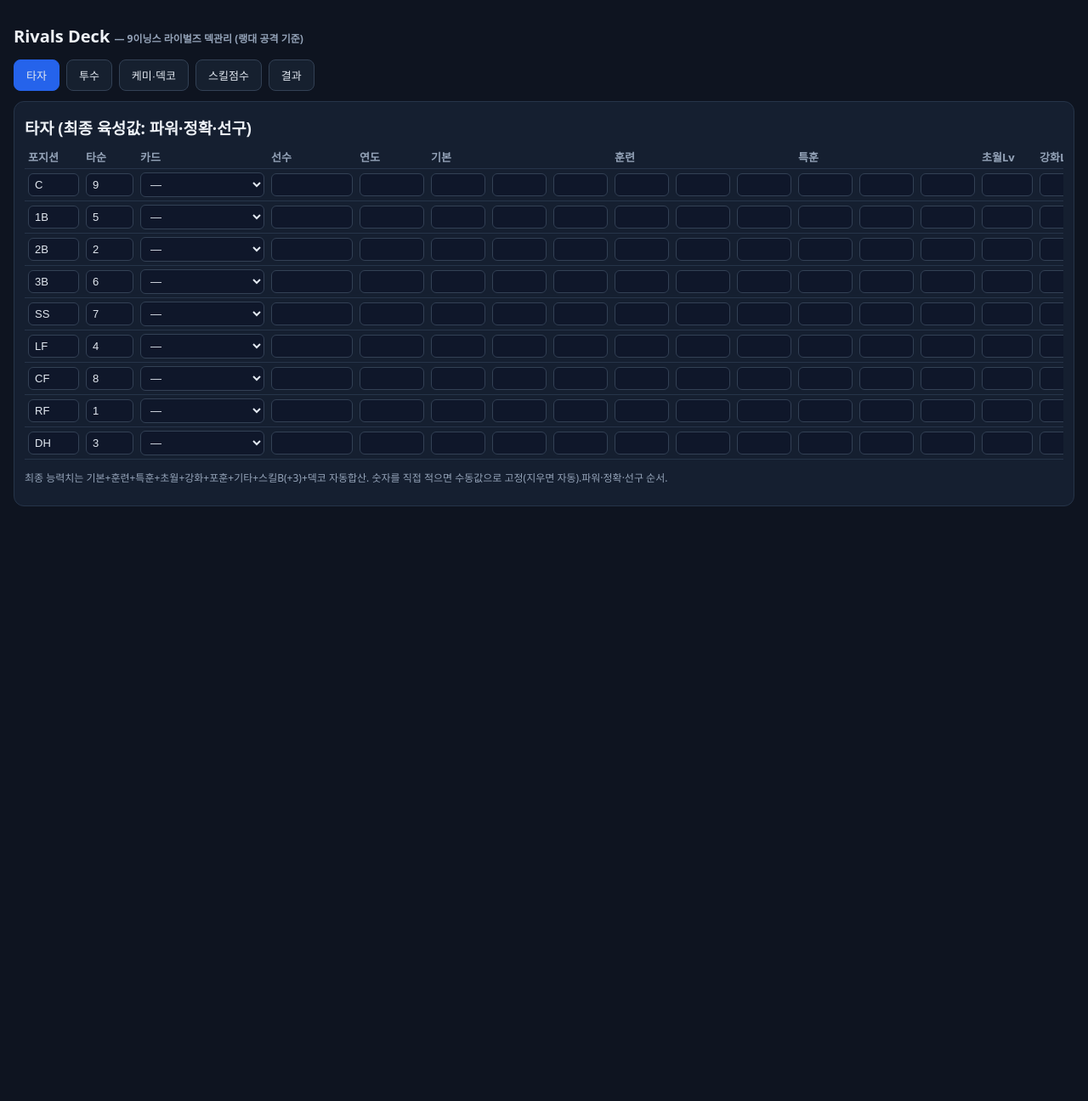
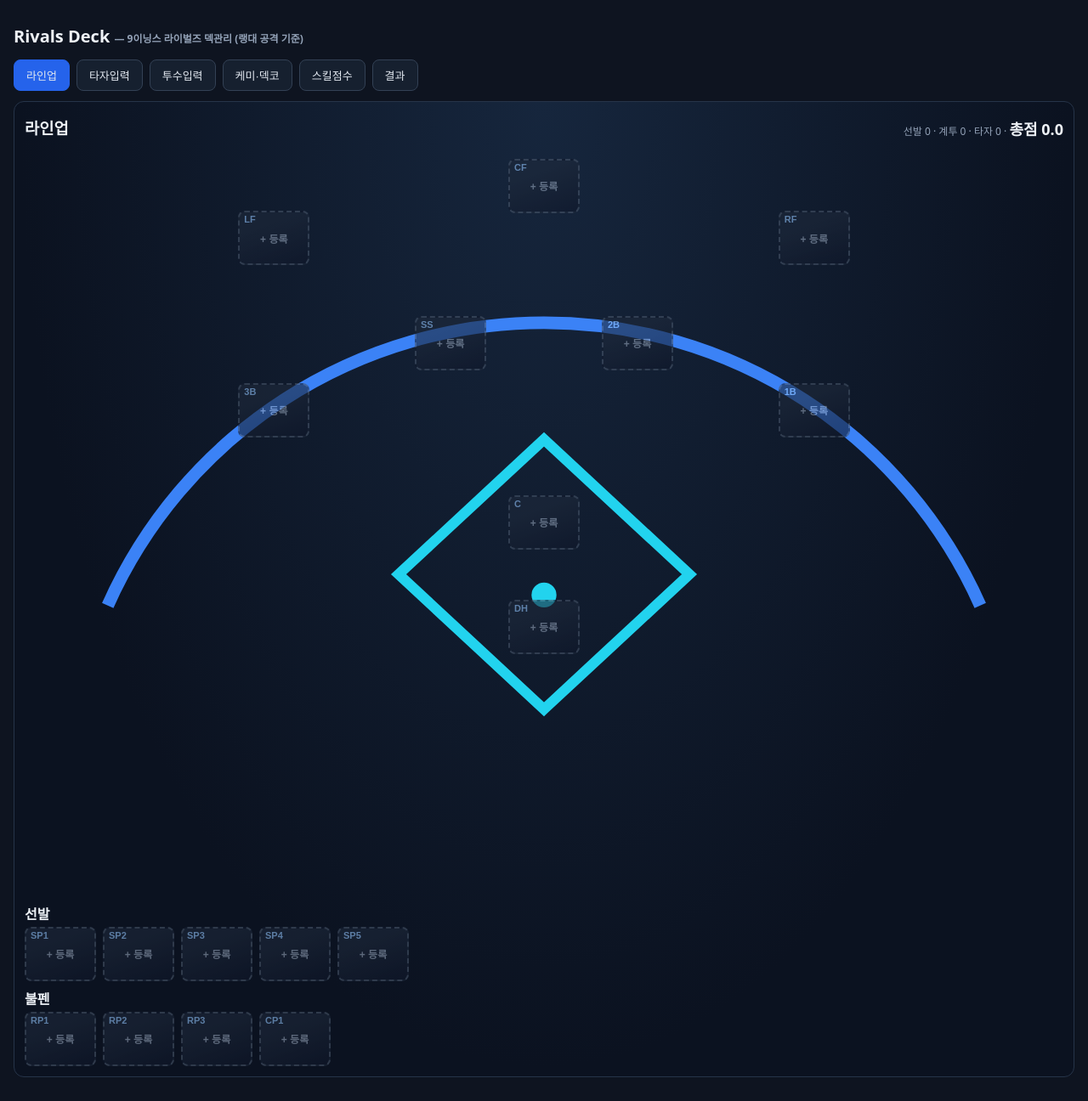
Before and after one commit to huniii32/mlb-rivals-deck, a React (Vite) app: page / in a window 1280 px wide. Shown: the whole page at 85% size. Before the commit the page ends 800 px from the top, so only its background shows below. Built offline with nearby package versions, Linux system fonts and the light colour scheme.

Commit message:
feat: 다이아몬드 라인업 뷰 (포지션 카드 배치·등급 테두리·총점)

```diff
--- a/src/App.tsx
+++ b/src/App.tsx
@@ -2,6 +2,7 @@ import { useEffect, useMemo, useState } from "react";
 import type { Chem, Kind, PlayerInput, SkillTables } from "./lib/engine";
 import { calcPlayer, flagDefaults } from "./lib/engine";
 import { PlayerTable } from "./components/PlayerTable";
+import { LineupView } from "./components/LineupView";
 import { DeckPanel } from "./components/DeckPanel";
 import { SkillPanel } from "./components/SkillPanel";
 import { ResultPanel } from "./components/ResultPanel";
@@ -70,7 +71,7 @@ function load(): State {
   }
 }
 
-type Tab = "batter" | "pitcher" | "deck" | "skills" | "result";
+type Tab = "lineup" | "batter" | "pitcher" | "deck" | "skills" | "result";
 
 export default function App() {
   const [boot] = useState(load);
@@ -79,7 +80,7 @@ export default function App() {
   const [flags, setFlags] = useState(boot.flags);
   const [yearInputs, setYearInputs] = useState(boot.yearInputs);
   const [tables, setTables] = useState(boot.tables);
-  const [tab, setTab] = useState<Tab>("batter");
+  const [tab, setTab] = useState<Tab>("lineup");
 
   useEffect(() => {
     localStorage.setItem(KEY, JSON.stringify({ players, chem, flags, yearInputs, tables }));
@@ -123,12 +124,15 @@ export default function App() {
     <div className="wrap">
       <h1>Rivals Deck <span className="muted">— 9이닝스 라이벌즈 덱관리 (랭대 공격 기준)</span></h1>
       <div className="tabs">
-        {(["batter", "pitcher", "deck", "skills", "result"] as Tab[]).map((t) => (
+        {(["lineup", "batter", "pitcher", "deck", "skills", "result"] as Tab[]).map((t) => (
           <button key={t} className={tab === t ? "on" : ""} onClick={() => setTab(t)}>
-            {{ batter: "타자", pitcher: "투수", deck: "케미·덱코", skills: "스킬점수", result: "결과" }[t]}
+            {{ lineup: "라인업", batter: "타자입력", pitcher: "투수입력", deck: "케미·덱코", skills: "스킬점수", result: "결과" }[t]}
           </button>
         ))}
       </div>
+      {tab === "lineup" && (
+        <LineupView batters={batters} pitchers={pitchers} bRes={bRes} pRes={pRes} gotoInput={setTab} />
+      )}
       {tab === "batter" && (
         <PlayerTable title="타자 (최종 육성값: 파워·정확·선구)" kind="batter" rows={batters} results={bRes} update={update} customNames={customNames.batter} />
       )}
--- /dev/null
+++ b/src/components/LineupView.tsx
@@ -0,0 +1,137 @@
+import type { PlayerInput, PlayerResult } from "../lib/engine";
+
+// 게임 라인업 화면처럼 다이아몬드 위에 카드 배치.
+// 타자 9명(외야 LF/CF/RF, 내야 3B/SS/2B/1B, 포수 C, 지명 DH) + 투수 9명(SP5/RP3/CP1).
+
+const DIAMOND: [string, number, number][] = [
+  ["CF", 50, 5],
+  ["LF", 24, 12],
+  ["RF", 76, 12],
+  ["SS", 41, 26],
+  ["2B", 59, 26],
+  ["3B", 24, 35],
+  ["1B", 76, 35],
+  ["C", 50, 50],
+  ["DH", 50, 64],
+];
+
+const GRADE_COLOR: [string, string][] = [
+  ["블랙", "#a855f7"],
+  ["시그니처", "#8b5cf6"],
+  ["슈프림", "#ef4444"],
+  ["모먼트", "#f97316"],
+  ["프라임", "#3b82f6"],
+  ["명예의 전당", "#eab308"],
+];
+
+function gradeColor(card: string): string {
+  for (const [k, c] of GRADE_COLOR) if (card.includes(k)) return c;
+  return "#64748b";
+}
+
+function shortCard(card: string): string {
+  return card
+    .replace("WBC 시그니처 블랙", "WBC시블")
+    .replace("FA 시그니처 블랙", "FA시블")
+    .replace("시그니처 블랙", "시블")
+    .replace("FA 시그니처", "FA시그")
+    .replace("WBC 시그니처", "WBC시그")
+    .replace("슈프림 모먼트", "슈모")
+    .replace("명예의 전당", "HOF")
+    .replace("FA 프라임", "FA프")
+    .replace("WBC 프라임", "WBC프");
+}
+
+function Card({
+  pos, name, card, score, filled, onClick,
+}: {
+  pos: string; name: string; card: string; score: number; filled: boolean; onClick: () => void;
+}) {
+  return (
+    <button
+      className={`pcard ${filled ? "" : "empty"}`}
+      style={filled ? { borderColor: gradeColor(card), boxShadow: `0 0 10px ${gradeColor(card)}55` } : undefined}
+      onClick={onClick}
+      title={filled ? `${name} — 클릭하면 입력 탭으로` : `${pos} 비어있음 — 클릭하면 입력 탭으로`}
+    >
+      <span className="pcard-pos">{pos}</span>
+      {filled ? (
+        <>
+          <span className="pcard-score">{score.toFixed(0)}</span>
+          <span className="pcard-name">{name}</span>
+          <span className="pcard-grade">{shortCard(card)}</span>
+        </>
+      ) : (
+        <span className="pcard-name muted">+ 등록</span>
+      )}
+    </button>
+  );
+}
+
+export function LineupView({
+  batters, pitchers, bRes, pRes, gotoInput,
+}: {
+  batters: PlayerInput[];
+  pitchers: PlayerInput[];
+  bRes: PlayerResult[];
+  pRes: PlayerResult[];
+  gotoInput: (kind: "batter" | "pitcher") => void;
+}) {
+  const byPos = new Map(batters.map((p, i) => [p.pos.trim().toUpperCase(), { p, r: bRes[i] }]));
+  const avg = (v: number[]) => (v.length ? v.reduce((a, b) => a + b, 0) / v.length : 0);
+  const sp = pRes.slice(0, 5).filter((_, i) => pitchers[i].name.trim()).map((r) => r.total);
+  const rp = pRes.slice(5).filter((_, i) => pitchers[i + 5].name.trim()).map((r) => r.total);
+  const bt = bRes.filter((_, i) => batters[i].name.trim()).map((r) => r.total);
+  const dSP = avg(sp) * 10;
+  const dRP = avg(rp) * 10;
+  const dBT = avg(bt) * 10;
+  const total = dSP * 0.4 + dRP * 0.1 + dBT * 0.5;
+
+  return (
+    <div className="card stadium">
+      <div className="row" style={{ justifyContent: "space-between" }}>
+        <h3>라인업</h3>
+        <div>
+          <span className="muted">선발 {dSP.toFixed(0)} · 계투 {dRP.toFixed(0)} · 타자 {dBT.toFixed(0)} · </span>
+          <b className="score-sm">총점 {total.toFixed(1)}</b>
+        </div>
+      </div>
+      <div className="diamond">
+        <svg viewBox="0 0 100 72" preserveAspectRatio="none">
+          <path d="M 8 44 A 46 46 0 0 1 92 44" fill="none" stroke="#3b82f6" strokeWidth="1.2" />
+          <polygon points="50,54 64,41 50,28 36,41" fill="none" stroke="#22d3ee" strokeWidth="1" />
+          <circle cx="50" cy="43" r="1.2" fill="#22d3ee" />
+        </svg>
+        {DIAMOND.map(([pos, x, y]) => {
+          const hit = byPos.get(pos);
+          return (
+            <div key={pos} className="dslot" style={{ left: `${x}%`, top: `${y}%` }}>
+              <Card
+                pos={pos}
+                name={hit?.p.name ?? ""}
+                card={hit?.p.card ?? ""}
+                score={hit?.r.total ?? 0}
+                filled={!!hit?.p.name.trim()}
+                onClick={() => gotoInput("batter")}
+              />
+            </div>
+          );
+        })}
+      </div>
+      <h4>선발</h4>
+      <div className="prow">
+        {pitchers.slice(0, 5).map((p, i) => (
+          <Card key={p.excelRow} pos={p.pos} name={p.name} card={p.card} score={pRes[i].total}
+            filled={!!p.name.trim()} onClick={() => gotoInput("pitcher")} />
+        ))}
+      </div>
+      <h4>불펜</h4>
+      <div className="prow">
+        {pitchers.slice(5).map((p, i) => (
+          <Card key={p.excelRow} pos={p.pos} name={p.name} card={p.card} score={pRes[i + 5].total}
+            filled={!!p.name.trim()} onClick={() => gotoInput("pitcher")} />
+        ))}
+      </div>
+    </div>
+  );
+}
--- a/src/styles.css
+++ b/src/styles.css
@@ -21,6 +21,21 @@ th { color: #94a3b8; font-weight: 600; }
 .score { font-size: 28px; font-weight: 800; }
 .warn { background: #451a1a; border: 1px solid #7f1d1d; border-radius: 8px; padding: 8px; margin-top: 8px; font-size: 13px; }
 .bad { color: #f87171; }
+.stadium { background: radial-gradient(ellipse at 50% 0%, #16263d 0%, #0b1220 70%); }
+.diamond { position: relative; width: 100%; aspect-ratio: 100/72; margin: 4px 0 8px; }
+.diamond svg { position: absolute; inset: 0; width: 100%; height: 100%; }
+.dslot { position: absolute; transform: translate(-50%, -50%); }
+.pcard { position: relative; width: 84px; min-height: 104px; border-radius: 8px; border: 2px solid #475569;
+  background: linear-gradient(160deg, #1e293b 30%, #0f172a 100%); color: #f1f5f9;
+  display: flex; flex-direction: column; align-items: center; justify-content: center; gap: 2px;
+  padding: 4px 2px; cursor: pointer; }
+.pcard.empty { border-style: dashed; opacity: 0.6; min-height: 64px; }
+.pcard-pos { position: absolute; top: 2px; left: 5px; font-size: 11px; font-weight: 800; color: #93c5fd; }
+.pcard-score { font-size: 20px; font-weight: 800; }
+.pcard-name { font-size: 12px; font-weight: 700; }
+.pcard-grade { font-size: 10px; color: #cbd5e1; }
+.prow { display: flex; gap: 8px; flex-wrap: wrap; }
+.score-sm { font-size: 18px; font-weight: 800; }
 h1 { font-size: 20px; }
 h3 { margin: 4px 0 8px; }
 h4 { margin: 8px 0 4px; }
```
Also changed, not shown: 1 other file (tests, documents, lock files or other folders).
